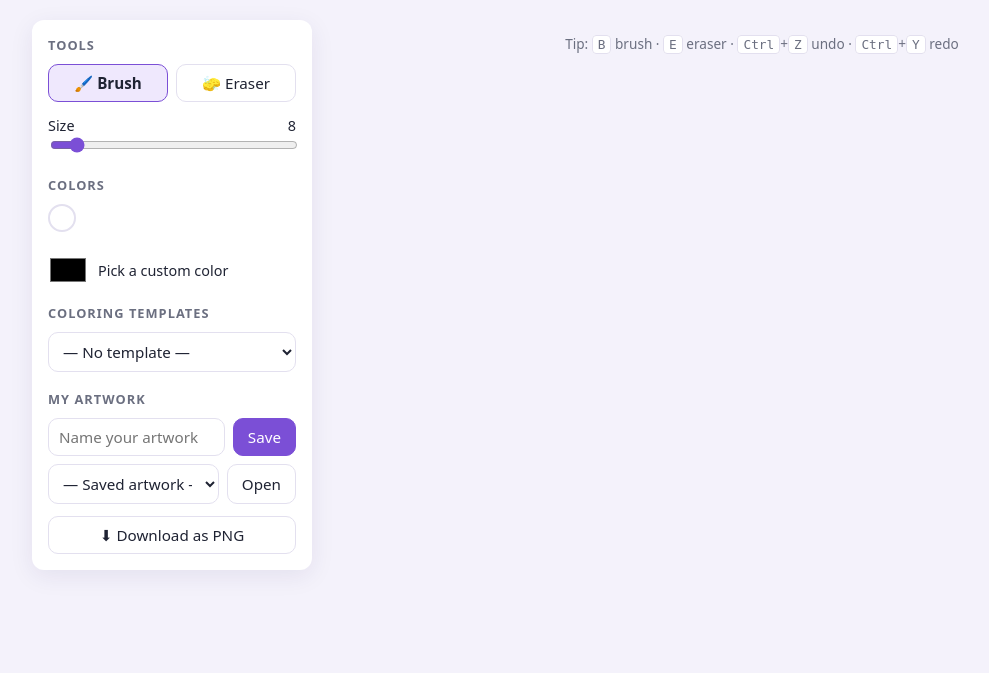
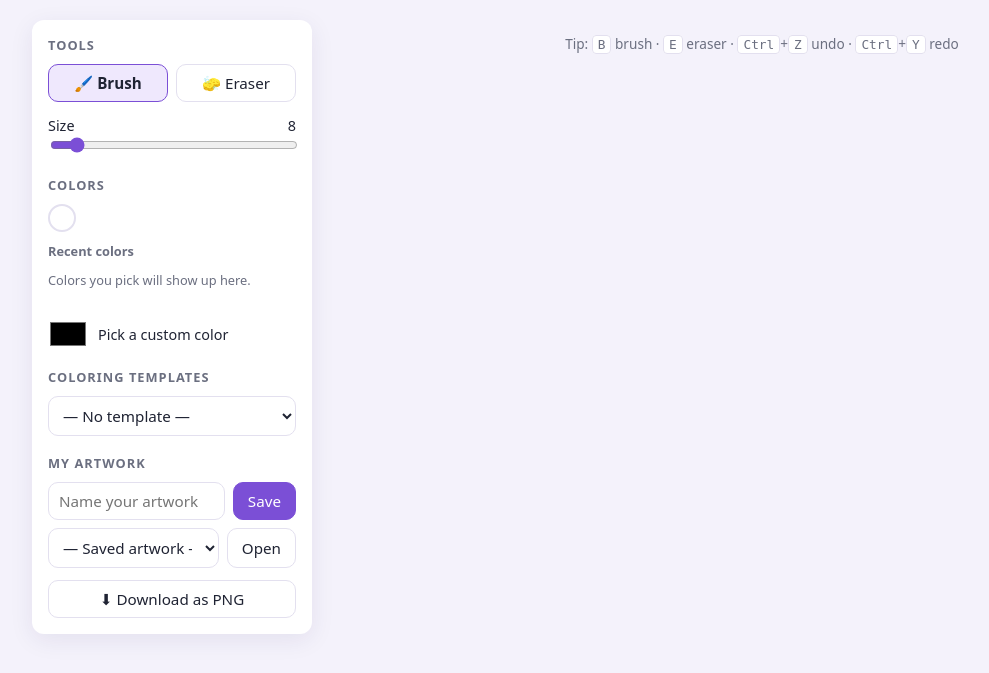
Before and after one commit to nkauser2/PixelSpace, a Flask app: template templates/index.html in a window 1280 px wide. Shown: the part 63-736 px from the top of the page, without its empty margins (28-1017 px from the left). Run offline with Flask 3, Linux system fonts and the light colour scheme; the template is opened without the code that fills it, so the values that code supplies are empty.

Commit message:
Show recent colors on the page for R9
Adds GET/POST /api/recent-colors and a 'Recent colors' row under the
current color. Palette clicks, recent-color clicks and closing the custom
picker count as picks; dragging inside the picker does not, so in-between
shades don't flood the list. The list lives in memory outside the Canvas,
so undo and clear leave it alone and nothing is written to disk.

Co-Authored-By: Claude Opus 5.5 <noreply@anthropic.com>

```diff
--- a/app.py
+++ b/app.py
@@ -12,7 +12,7 @@ from flask import Flask, jsonify, render_template, request
 
 import storage
 from canvas_model import CANVAS_HEIGHT, CANVAS_WIDTH, MAX_SIZE, MIN_SIZE, Canvas
-from colors import DEFAULT_COLOR, PALETTE
+from colors import DEFAULT_COLOR, PALETTE, RecentColors
 from coloring_templates import get_template, list_templates
 
 
@@ -24,6 +24,10 @@ def create_app(save_dir=None):
 
     # PixelSpace runs locally for one person, so one canvas in memory is enough.
     app.config["CANVAS"] = Canvas()
+    # Recent colors (R9) are kept only while the app runs, never on disk.
+    # They live outside the Canvas, so undo, clear and opening artwork
+    # don't change them.
+    app.config["RECENT_COLORS"] = RecentColors()
 
     def canvas():
         return app.config["CANVAS"]
@@ -69,6 +73,21 @@ def create_app(save_dir=None):
         except ValueError as e:
             return error(str(e))
         return jsonify(canvas().state())
+
+    # ---- recent colors (R9) ---------------------------------------------
+
+    @app.get("/api/recent-colors")
+    def get_recent_colors():
+        return jsonify(app.config["RECENT_COLORS"].colors)
+
+    @app.post("/api/recent-colors")
+    def pick_recent_color():
+        recent = app.config["RECENT_COLORS"]
+        try:
+            recent.pick(body().get("color"))
+        except ValueError as e:
+            return error(str(e))
+        return jsonify(recent.colors)
 
     # ---- undo / redo (R5) and clear (R8) ---------------------------------
 
--- a/static/app.js
+++ b/static/app.js
@@ -21,6 +21,7 @@ const swatches = document.querySelectorAll(".swatch");
 const customColor = document.getElementById("custom-color");
 const colorPreview = document.getElementById("color-preview");
 const colorName = document.getElementById("color-name");
+const recentColorsBox = document.getElementById("recent-colors");
 const templateSelect = document.getElementById("template-select");
 const saveName = document.getElementById("save-name");
 const saveBtn = document.getElementById("save-btn");
@@ -232,12 +233,50 @@ function setColor(hex) {
   colorName.textContent = color;
   customColor.value = color;
   swatches.forEach((s) => s.classList.toggle("active", s.dataset.color === color));
+  recentColorsBox.querySelectorAll(".swatch").forEach((s) => s.classList.toggle("active", s.dataset.color === color));
   setTool("brush"); // picking a color means you want to paint
 }
 
+// ---------- recent colors (R9) ----------
+// The server remembers the 5 most recently picked colors (newest first,
+// each only once). We just draw whatever list it sends back.
+function showRecentColors(colors) {
+  recentColorsBox.innerHTML = "";
+  if (colors.length === 0) {
+    recentColorsBox.innerHTML = '<span class="recent-empty">Colors you pick will show up here.</span>';
+    return;
+  }
+  for (const hex of colors) {
+    const button = document.createElement("button");
+    button.className = "swatch" + (hex === color ? " active" : "");
+    button.dataset.color = hex;
+    button.title = `Use ${hex} again`;
+    button.style.background = hex;
+    button.addEventListener("click", () => pickColor(hex));
+    recentColorsBox.appendChild(button);
+  }
+}
+
+// "Picking" a color = choosing it on purpose: a palette swatch, a recent
+// color, or closing the custom picker. It becomes the current color AND
+// goes to the front of the recent list.
+async function pickColor(hex) {
+  setColor(hex);
+  const res = await api("POST", "/api/recent-colors", { color: hex });
+  if (res.ok) showRecentColors(res.data);
+}
+
+async function loadRecentColors() {
+  const res = await api("GET", "/api/recent-colors");
+  if (res.ok) showRecentColors(res.data);
+}
+
 toolButtons.forEach((b) => b.addEventListener("click", () => setTool(b.dataset.tool)));
-swatches.forEach((s) => s.addEventListener("click", () => setColor(s.dataset.color)));
+swatches.forEach((s) => s.addEventListener("click", () => pickColor(s.dataset.color)));
+// While dragging inside the custom picker, the color updates live ("input")
+// but only the final choice, when the picker closes ("change"), counts as picked.
 customColor.addEventListener("input", () => setColor(customColor.value));
+customColor.addEventListener("change", () => pickColor(customColor.value));
 sizeSlider.addEventListener("input", () => {
   size = Number(sizeSlider.value);
   sizeValue.textContent = size;
@@ -367,3 +406,4 @@ function showToast(message, isError = false) {
 // ---------- start ----------
 reloadState();
 refreshSavedList();
+loadRecentColors();
--- a/static/style.css
+++ b/static/style.css
@@ -108,6 +108,9 @@ input[type="range"] { width: 100%; accent-color: var(--accent); }
 }
 .swatch:hover { transform: scale(1.12); }
 .swatch.active { outline: 3px solid var(--accent); outline-offset: 2px; }
+.subheading { margin: 0 0 6px; font-size: 0.8rem; font-weight: 600; color: var(--muted); }
+.recent-colors { display: grid; grid-template-columns: repeat(5, 1fr); gap: 8px; min-height: 28px; margin-bottom: 12px; }
+.recent-empty { grid-column: 1 / -1; font-size: 0.8rem; color: var(--muted); align-self: center; }
 .custom-color { display: flex; align-items: center; gap: 10px; margin-top: 12px; font-size: 0.9rem; cursor: pointer; }
 .custom-color input { width: 40px; height: 32px; border: none; background: none; padding: 0; cursor: pointer; }
 
--- a/templates/index.html
+++ b/templates/index.html
@@ -37,6 +37,11 @@
         <div class="current-color">
           <span id="color-preview" class="color-preview" style="background: {{ default_color }}"></span>
           <span id="color-name">{{ default_color }}</span>
+        </div>
+        <!-- Recent colors (R9): filled in by app.js, newest first -->
+        <h3 class="subheading">Recent colors</h3>
+        <div class="recent-colors" id="recent-colors">
+          <span class="recent-empty">Colors you pick will show up here.</span>
         </div>
         <div class="palette" id="palette">
           {% for color in palette %}
```
Also changed, not shown: tests/test_app.py (+64 -0 lines).
